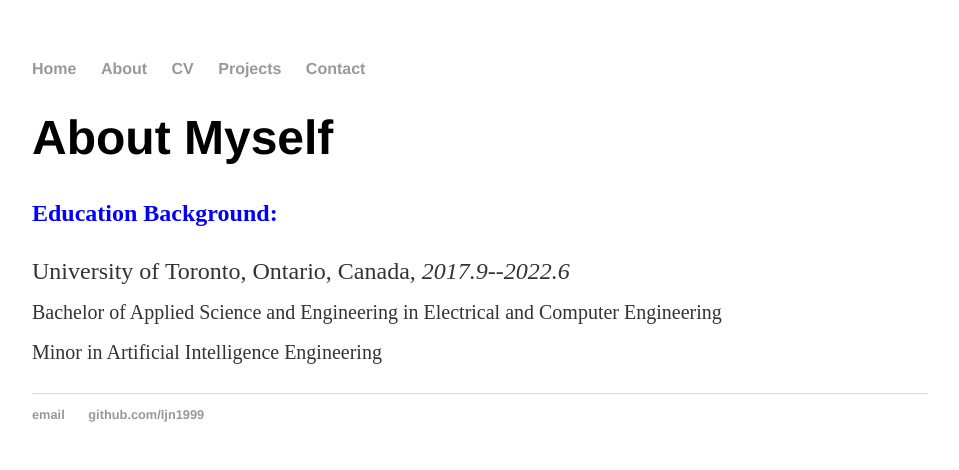
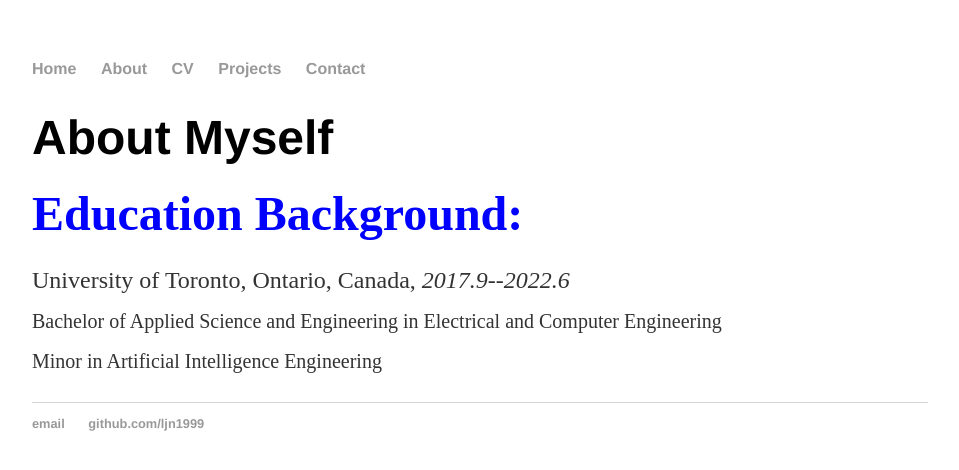
Before and after one commit to ljn1999/ljn1999.github.io, a Jekyll site: the page built from about/index.html, in a window 1280 px wide. Shown: the top 470 px of the page, without its empty margins (160-1119 px from the left). Built offline with Jekyll 4.4.1, drawn with Linux system fonts in a browser that asks for light colours.

Commit message:
Update index.html

```diff
--- a/about/index.html
+++ b/about/index.html
@@ -6,7 +6,7 @@
 <div class="blurb">
 	<h1>About Myself</h1>
 
-	<p><font size="5" color="blue"><b>Education Background:</b></font></p>
+	<p><font size="10" color="blue"><b>Education Background:</b></font></p>
 
 	<p>University of Toronto, Ontario, Canada, <em>2017.9--2022.6</em>
 	<br><sub>Bachelor of Applied Science and Engineering in Electrical and Computer Engineering
```
